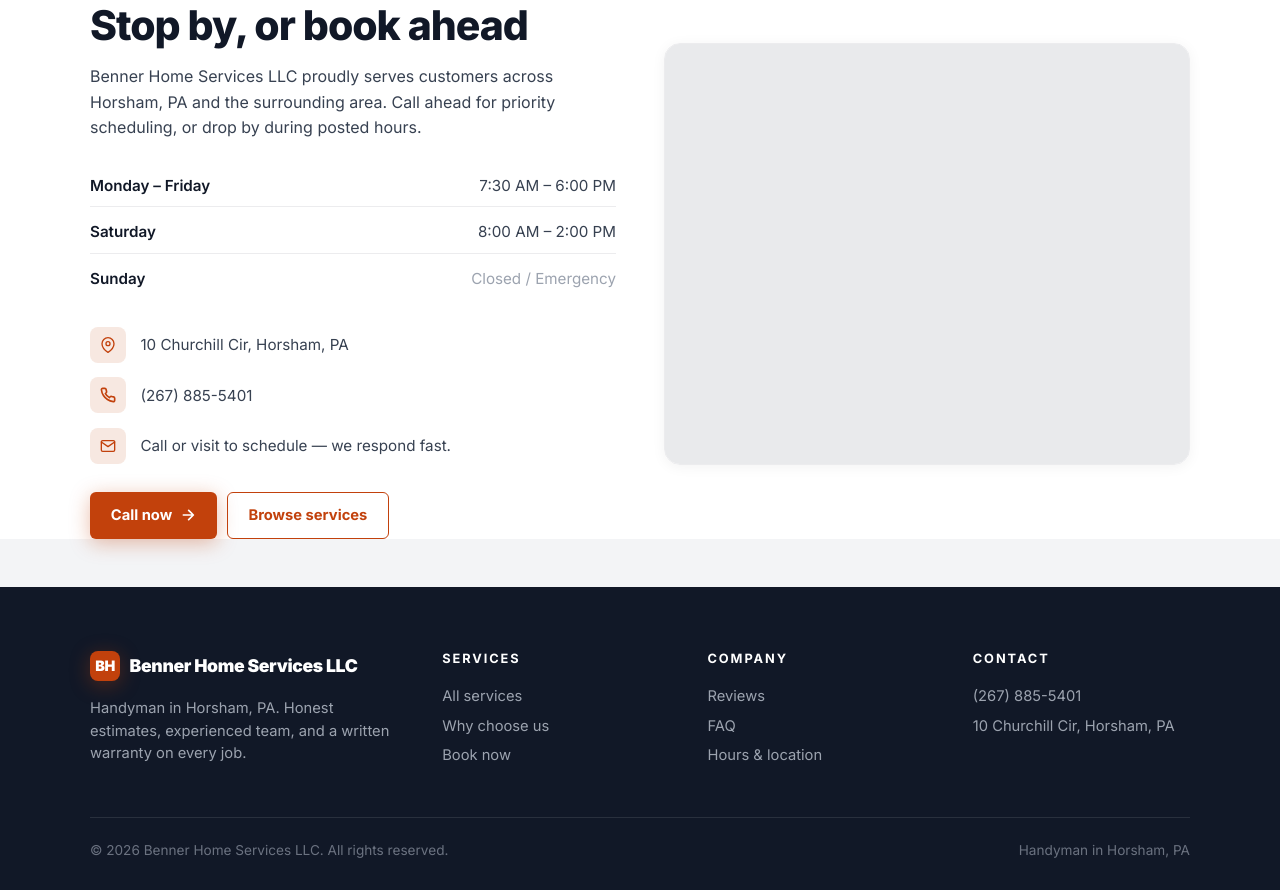
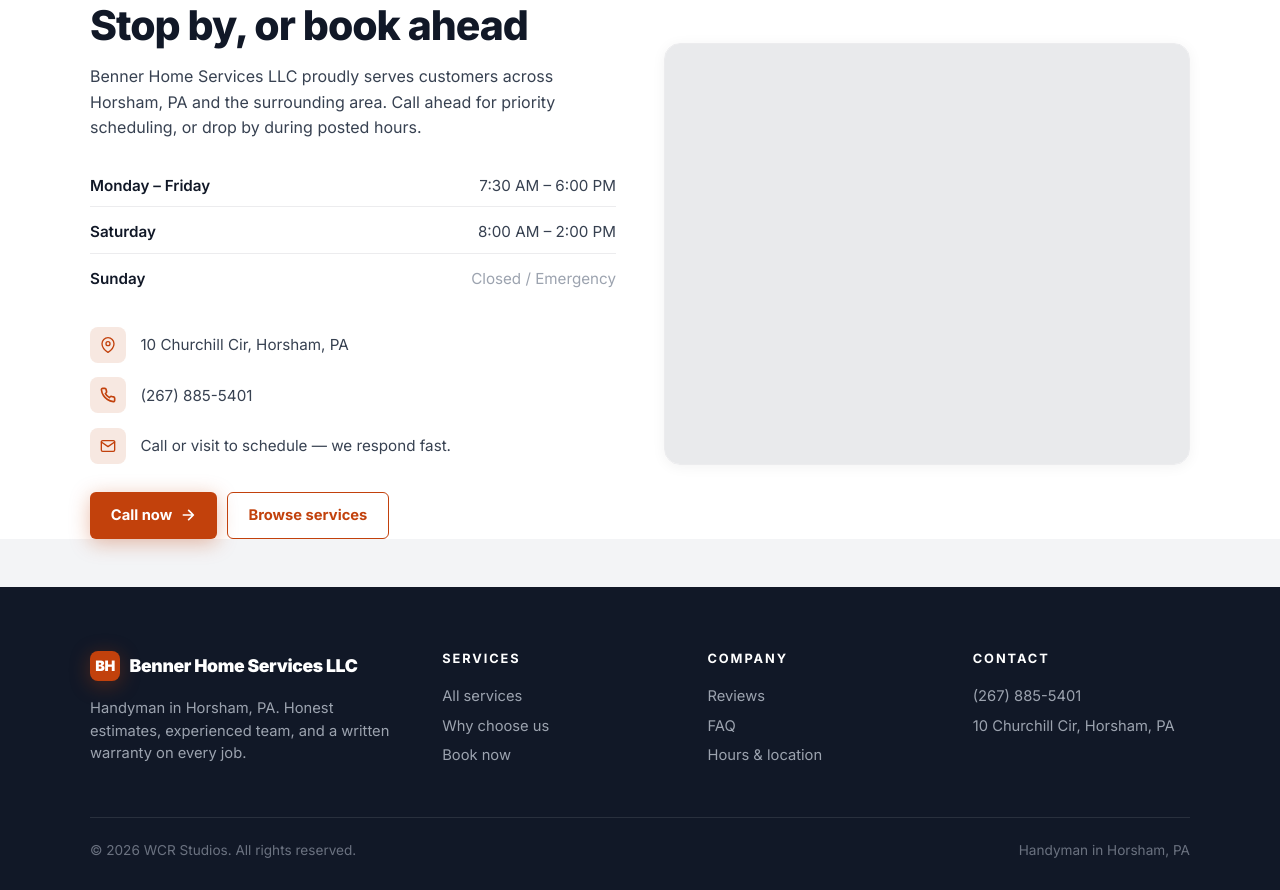
Before and after one commit to Wrenbjor/trades--benner-home-services-llc, a plain HTML site: page index.html in a window 1280 px wide. Shown: the part 4822-5712 px from the top of the page. Drawn offline with nearby package versions, Linux system fonts and the light colour scheme; no server answers.

Commit message:
Update site

```diff
--- a/index.html
+++ b/index.html
@@ -605,7 +605,7 @@
     </div>
   </div>
   <div class="foot-bottom">
-    <div>&copy; 2026 Benner Home Services LLC. All rights reserved.</div>
+    <div>&copy; 2026 WCR Studios. All rights reserved.</div>
     <div>Handyman in Horsham, PA</div>
   </div>
 </footer>
```
